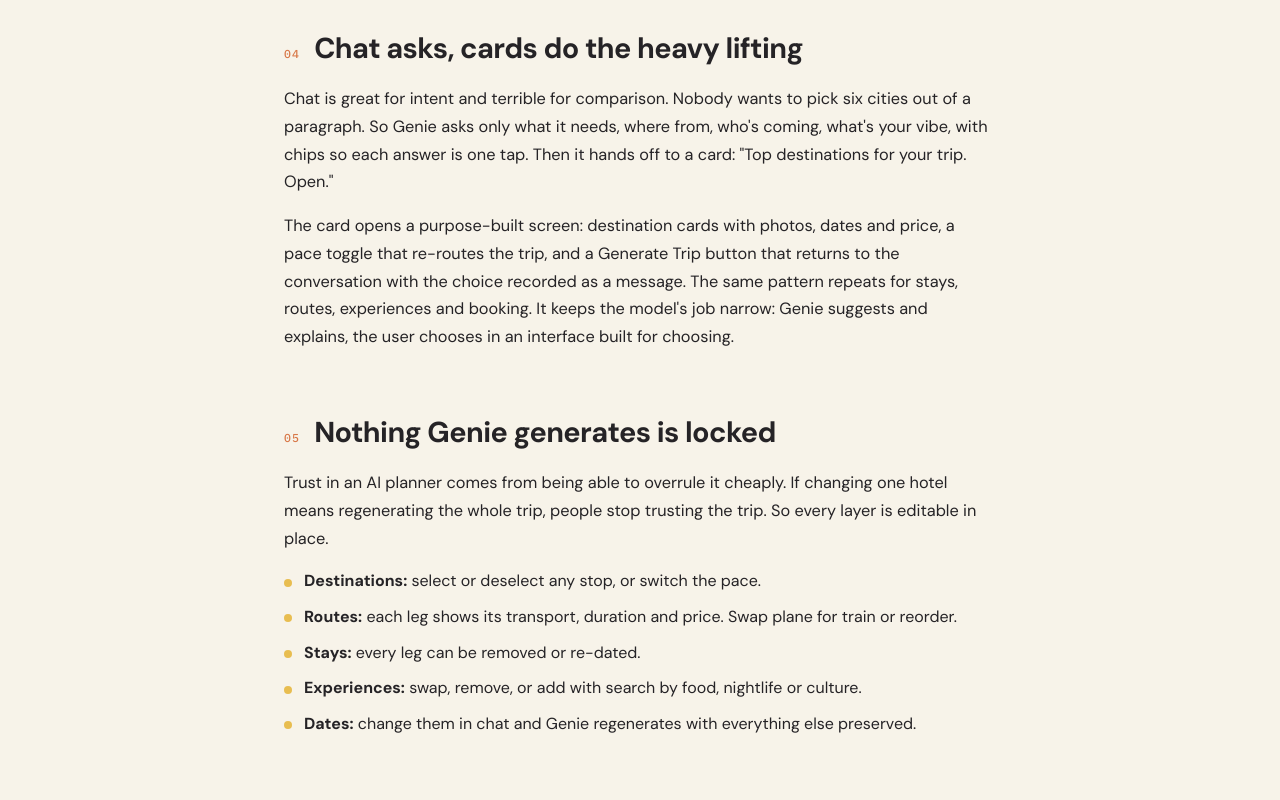
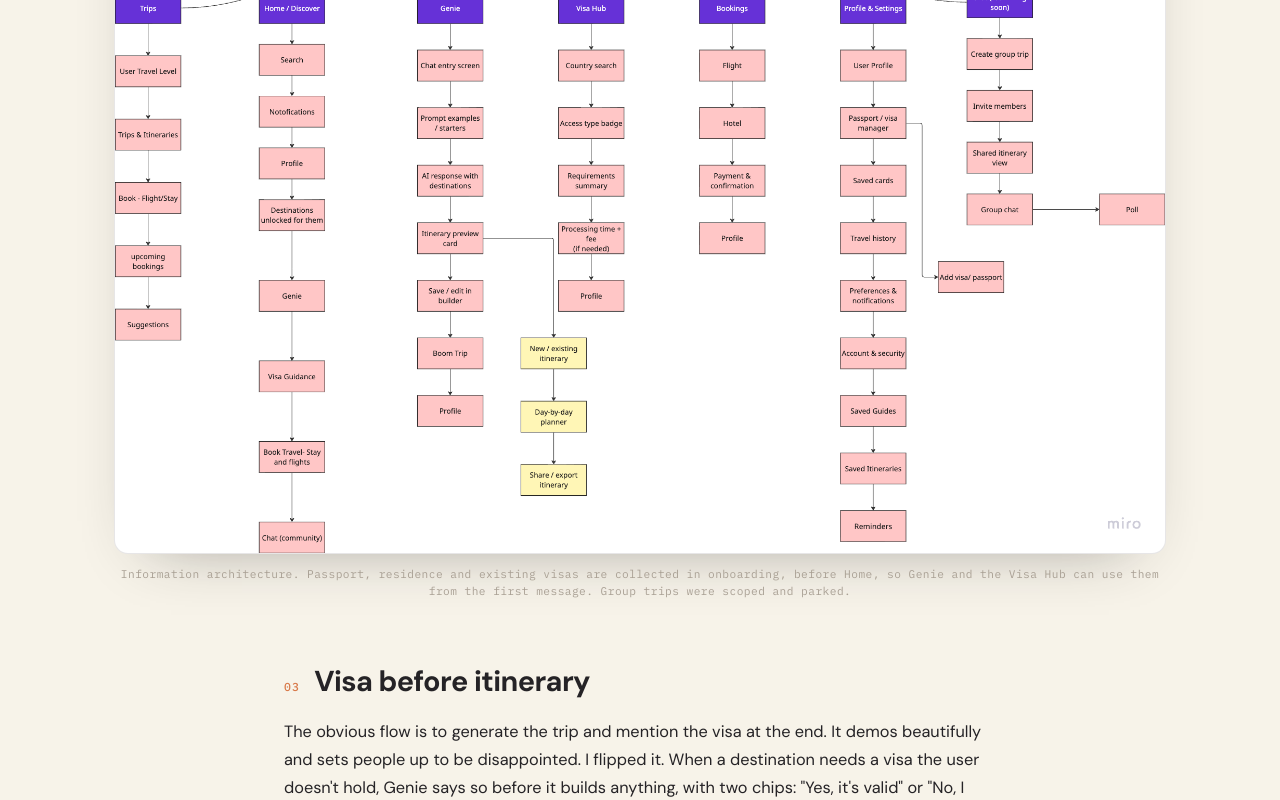
Before and after one commit to Rishikarc11/rishika-portfolio, a plain HTML site: page aladdin.html in a window 1280 px wide. Shown: the part 2981-3781 px from the top of the page. Drawn offline with Linux system fonts and the light colour scheme.

Commit message:
Aladdin: add information architecture figure
Co-Authored-By: Claude Fable 5.1 <noreply@anthropic.com>

```diff
--- a/aladdin.html
+++ b/aladdin.html
@@ -112,6 +112,10 @@
           </div>
         </div>
       </div>
+      <figure class="cs-figure">
+        <img src="work/aladdin/ia.png" alt="Aladdin information architecture: splash and onboarding collect passport, residence country and existing visas before Home; from Home, seven branches for Trips, Home and Discover, Genie, Visa Hub, Bookings, Profile and Settings, and group chat marked coming soon" loading="lazy" />
+        <figcaption>Information architecture. Passport, residence and existing visas are collected in onboarding, before Home, so Genie and the Visa Hub can use them from the first message. Group trips were scoped and parked.</figcaption>
+      </figure>
     </section>
 
     <!-- ================= DECISION 1 ================= -->
```
Also changed, not shown: work/aladdin/ia.png (added).
